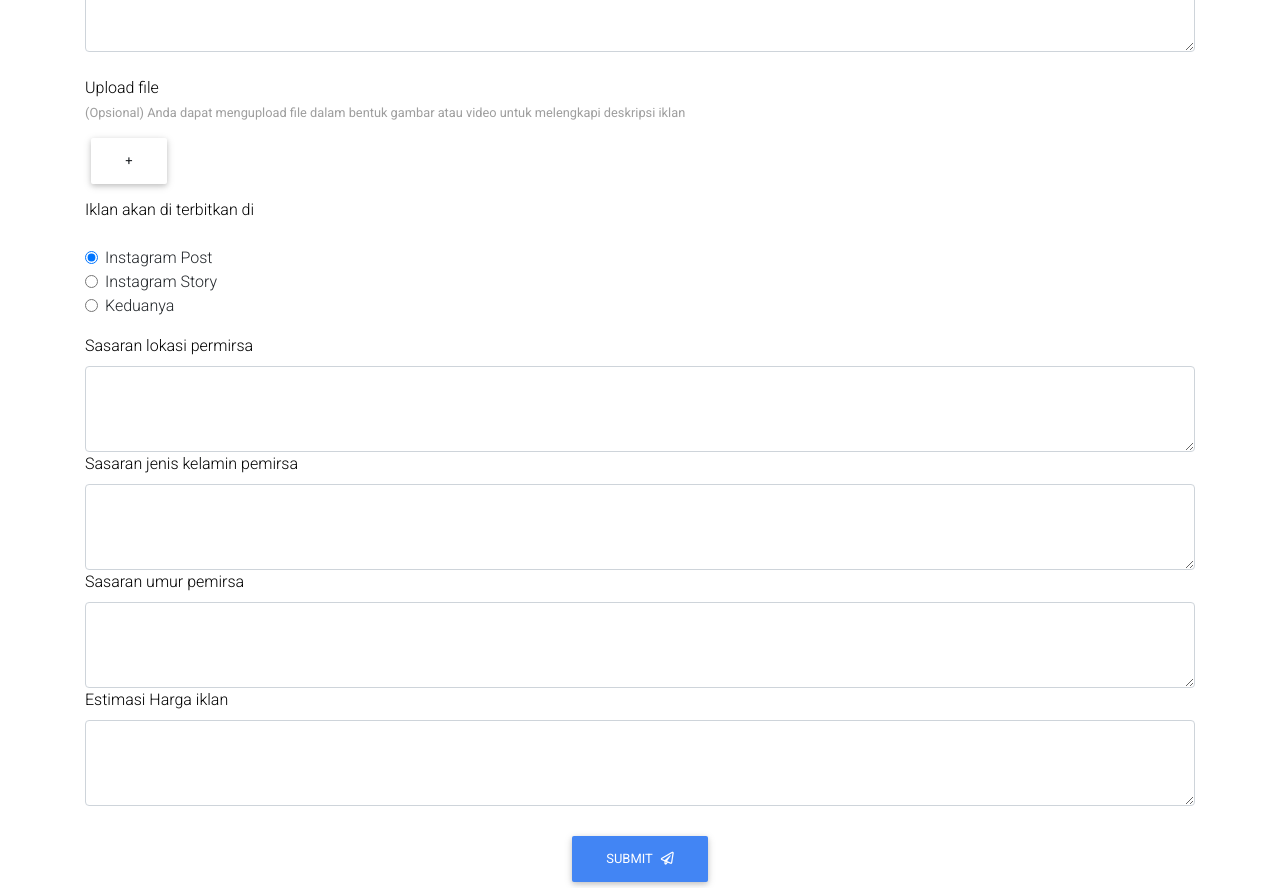
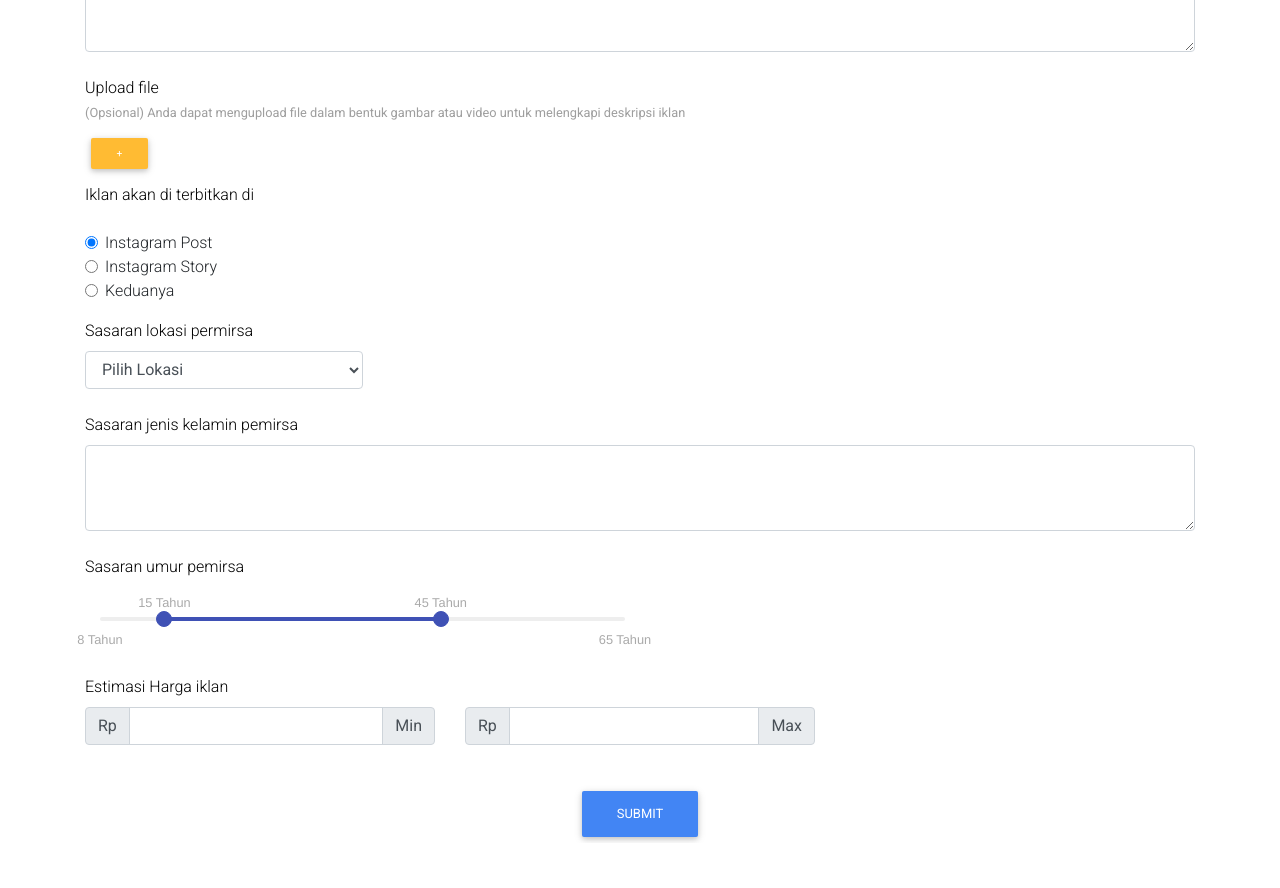
Before and after one commit to fikar46/diendorse, a React (Create React App) app: page /create-ads in a window 1280 px wide. Shown: the part 560-1448 px from the top of the page. After the commit the page ends 1403 px from the top, so only its background shows below. Built offline with nearby package versions, Linux system fonts and the light colour scheme.

Commit message:
dashboard and create project

```diff
--- a/package.json
+++ b/package.json
@@ -12,6 +12,7 @@
     "query-string": "^6.10.1",
     "react": "^16.12.0",
     "react-dom": "^16.12.0",
+    "react-input-range": "^1.3.0",
     "react-redux": "^7.1.3",
     "react-router-dom": "^5.1.2",
     "react-scripts": "3.3.1",
--- a/src/components/Navbar.jsx
+++ b/src/components/Navbar.jsx
@@ -78,7 +78,7 @@ render() {
 
                 <MDBDropdownMenu>
                   <MDBDropdownItem href="/profile">Profile</MDBDropdownItem>
-                  <MDBDropdownItem href="/login"><span onClick={this.onLogoutCilck}>Log out</span></MDBDropdownItem>
+                  <MDBDropdownItem href="/"><span onClick={this.onLogoutCilck}>Log out</span></MDBDropdownItem>
                 </MDBDropdownMenu>
               </MDBDropdown>
 
--- a/src/pages/Dashboard/Dashboard.jsx
+++ b/src/pages/Dashboard/Dashboard.jsx
@@ -2,6 +2,16 @@ import React, { Component } from 'react'
 import {connect} from 'react-redux';
 
 class Dashboard extends Component {
+    createAds=()=>{
+        console.log(this.props.user.role)
+        if(this.props.user.role == "business"){
+            return(
+                <div className="text-right mb-2">
+                            <a className="btn btn-primary" href="/create-ads">Create Ads</a>
+                        </div>
+            )
+        }
+    }
     render() {
         return (
             <div className="pt-4 container">
@@ -16,11 +26,9 @@ class Dashboard extends Component {
                         </div>
                     </div>
                     <div className="col-md-8">
-                        <div className="text-right mb-2">
-                            <a className="btn btn-primary" href="/create-ads">Buat Iklan</a>
-                        </div>
+                        {this.createAds()}
                         <div className="card p-2">
-                            <p>Iklan yang sedang berjalan</p>
+                            <p>Ongoing ads</p>
                         </div>
                     </div>
                 </div>
--- a/src/pages/ProductList/CreateProjectAds.jsx
+++ b/src/pages/ProductList/CreateProjectAds.jsx
@@ -1,8 +1,11 @@
 import React, { Component } from 'react'
 import { MDBContainer, MDBInput, MDBBtn, MDBIcon } from 'mdbreact';
+import InputRange from 'react-input-range';
+import "react-input-range/lib/css/index.css"
 export default class CreateProjectAds extends Component {
     state = {
-        radio: 2
+        radio: 2,
+        value: { min: 15, max: 45 },
       }
     optionCategory=()=>{
 
@@ -43,7 +46,7 @@ export default class CreateProjectAds extends Component {
                                 <small className="grey-text">(Opsional) Anda dapat mengupload file dalam bentuk gambar atau video untuk melengkapi deskripsi iklan</small>
                                 </label><br/>
                                 <div>
-                                    <button className="btn">+</button><br/>
+                                    <button className="btn btn-warning btn-sm" type="button">+</button><br/>
                                 </div>
                                 <label htmlFor="defaultFormContactMessageEx" className="black-text mt-2">
                                 Iklan akan di terbitkan di
@@ -71,23 +74,63 @@ export default class CreateProjectAds extends Component {
                                 <label htmlFor="defaultFormContactMessageEx" className="black-text">
                                 Sasaran lokasi permirsa
                                 </label>
-                                <textarea type="text" id="defaultFormContactMessageEx" className="form-control" rows="3" />
+                                <br/>
+                                <select className="form-control col-3" onChange={this.optionCategory}>
+                                    <option value="">Pilih Lokasi</option>
+                                    <option value="1">Se-Indonesia</option>
+                                    <option value="2">Banten</option>
+                                    <option value="x">Dki Jakarta</option>
+                                </select>
+                                <br />
                                 <label htmlFor="defaultFormContactMessageEx" className="black-text">
                                 Sasaran jenis kelamin pemirsa
                                 </label>
                                 <textarea type="text" id="defaultFormContactMessageEx" className="form-control" rows="3" />
+                                <br/>
                                 <label htmlFor="defaultFormContactMessageEx" className="black-text">
                                 Sasaran umur pemirsa
                                 </label>
-                                <textarea type="text" id="defaultFormContactMessageEx" className="form-control" rows="3" />
+                                <br/>
+                                <br/>
+                                <div className="col-6">
+
+                                <InputRange
+                                maxValue={65}
+                                minValue={8}
+                                formatLabel={value => `${value} Tahun`}
+                                value={this.state.value}
+                                onChange={value => this.setState({ value: value })}
+                                onChangeComplete={value => console.log(value)} />
+                                </div>
+                                <br/>
+                                <br/>
                                 <label htmlFor="defaultFormContactMessageEx" className="black-text">
                                 Estimasi Harga iklan
                                 </label>
-                                <textarea type="text" id="defaultFormContactMessageEx" className="form-control" rows="3" />
+                                <div className="row">
+                                <div className="input-group mb-3 col-md-4">
+                                  <div className="input-group-prepend">
+                                    <span className="input-group-text">Rp</span>
+                                  </div>
+                                  <input type="text" className="form-control" aria-label="Amount (to the nearest dollar)" />
+                                  <div className="input-group-append">
+                                    <span className="input-group-text">Min</span>
+                                  </div>
+                                </div>
+                                <div className="input-group mb-3 col-md-4">
+                                  <div className="input-group-prepend">
+                                    <span className="input-group-text">Rp</span>
+                                  </div>
+                                  <input type="text" className="form-control" aria-label="Amount (to the nearest dollar)" />
+                                  <div className="input-group-append">
+                                    <span className="input-group-text">Max</span>
+                                  </div>
+                                </div>
+                                </div>
                                 <div className="text-center mt-4">
                                         <MDBBtn color="primary"  type="submit">
                                             Submit
-                                            <MDBIcon far icon="paper-plane" className="ml-2" />
+                                            {/* <MDBIcon far icon="paper-plane" className="ml-2" /> */}
                                         </MDBBtn>
                                         </div>
                                     </form>
```
Also changed, not shown: public/logo.jpeg (added), 1 other file (tests, documents, lock files or other folders).
